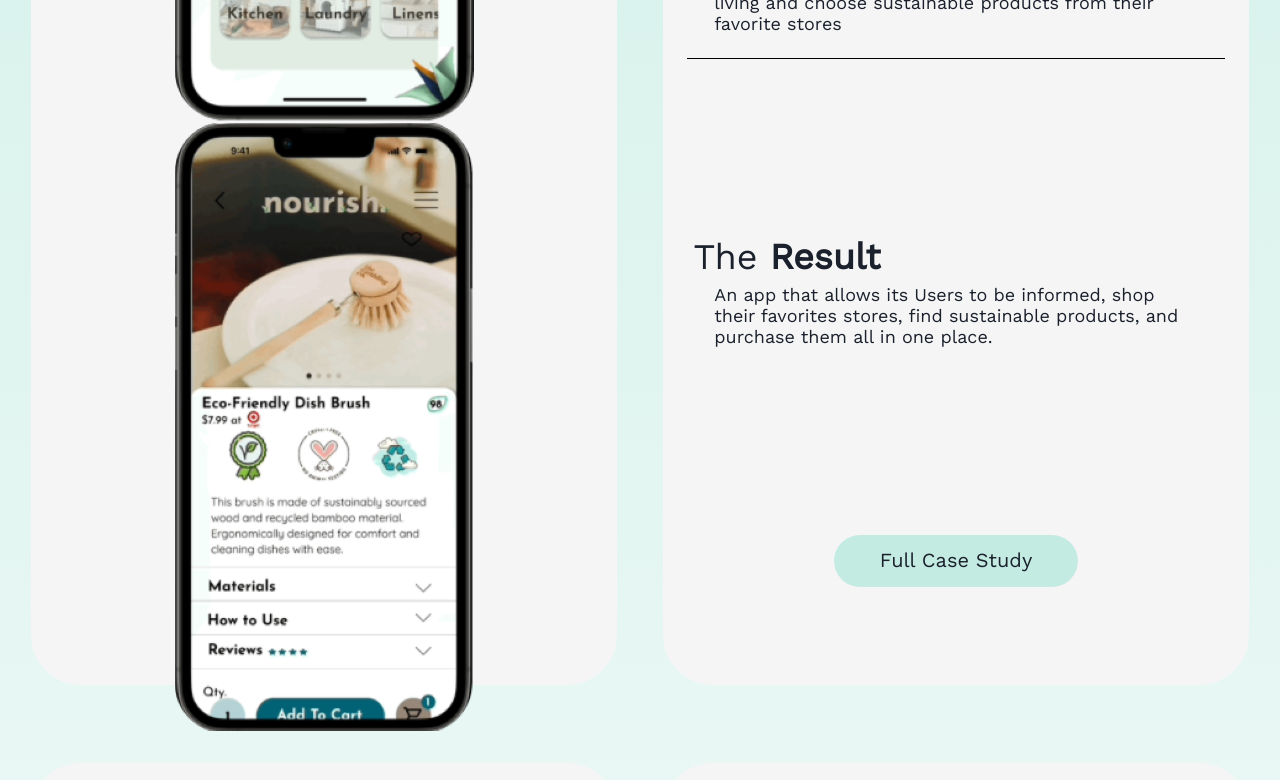
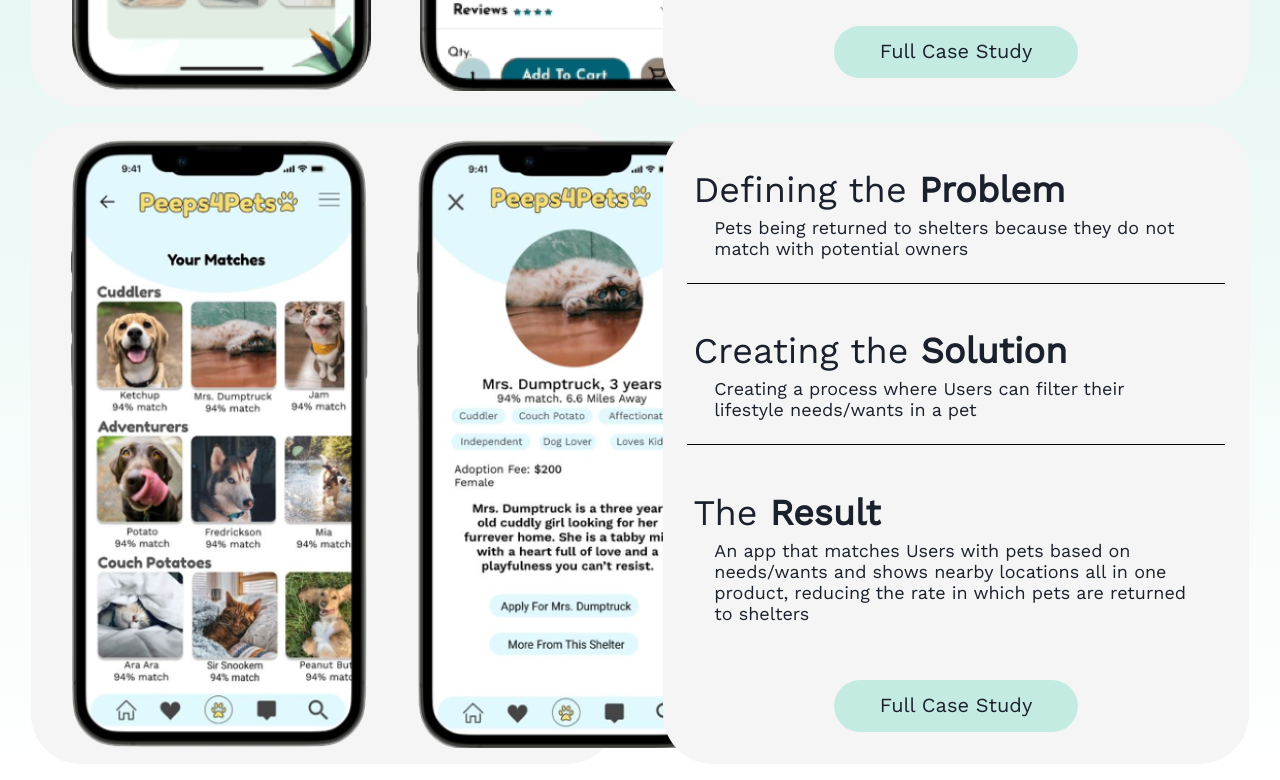
Before and after one commit to azwethinkweizkd/legendary-barnacle, a React (Create React App) app: page / in a window 1280 px wide. Shown: the part 1220-2000 px from the top of the page. Built offline with nearby package versions, Linux system fonts and the light colour scheme; a web font is replaced by a local one.

Commit message:
added chakra modal and using reach router for page nav, some styles for those modals

```diff
--- a/package.json
+++ b/package.json
@@ -6,6 +6,7 @@
     "@chakra-ui/react": "^2.5.2",
     "@emotion/react": "^11.10.6",
     "@emotion/styled": "^11.10.6",
+    "@reach/router": "^1.3.4",
     "@testing-library/jest-dom": "^5.16.5",
     "@testing-library/react": "^13.4.0",
     "@testing-library/user-event": "^13.5.0",
--- a/src/App.js
+++ b/src/App.js
@@ -1,12 +1,18 @@
-import { BackgroundGradient } from "./components/background-gradient/background-gradient";
+import React from "react";
+import { Router } from "@reach/router";
+
 import { NavBar } from "./components/nav-bar/nav-bar";
 import { HomePage } from "./pages/home-page/home-page";
+import { AboutMe } from "./pages/about-page/about-me";
+
 function App() {
   return (
     <div className="App">
-      <BackgroundGradient />
       <NavBar />
-      <HomePage />
+      <Router>
+        <HomePage path="/" />
+        <AboutMe path="/about-me" />
+      </Router>
     </div>
   );
 }
--- a/src/components/nav-bar/nav-bar.js
+++ b/src/components/nav-bar/nav-bar.js
@@ -7,10 +7,18 @@ export const NavBar = () => {
     <StyledNav>
       <BPNavImg />
       <LinksDiv>
-        <BaseNavLink color={`#9FFF8F`}>Work</BaseNavLink>
-        <BaseNavLink color={`#FF8FE6`}>About</BaseNavLink>
-        <BaseNavLink color={`#F3FF6C`}>Contact</BaseNavLink>
-        <BaseNavLink color={`#FFCE31`}>Resume</BaseNavLink>
+        <BaseNavLink color={`#9FFF8F`} to="/">
+          Work
+        </BaseNavLink>
+        <BaseNavLink color={`#FF8FE6`} to="/about-me">
+          About
+        </BaseNavLink>
+        <BaseNavLink color={`#F3FF6C`} to="/about-me">
+          Contact
+        </BaseNavLink>
+        <BaseNavLink color={`#FFCE31`} to="/about-me">
+          Resume
+        </BaseNavLink>
       </LinksDiv>
     </StyledNav>
   );
--- a/src/components/nav-bar/nav-links.js
+++ b/src/components/nav-bar/nav-links.js
@@ -1,7 +1,7 @@
 import styled from "styled-components";
-import { Link } from "react-scroll/modules";
+import { Link as ReachLink } from "@reach/router";
 
-export const BaseNavLink = styled(Link)`
+export const BaseNavLink = styled(ReachLink)`
   background: transparent;
   font-family: "Work Sans";
   font-style: light;
--- a/src/components/project-grid/project-grid.js
+++ b/src/components/project-grid/project-grid.js
@@ -1,4 +1,12 @@
 import styled from "styled-components";
+import {
+  Modal,
+  ModalOverlay,
+  ModalContent,
+  ModalHeader,
+  ModalBody,
+  useDisclosure,
+} from "@chakra-ui/react";
 import { CustomPageBtn } from "../custom-buttons/page-button";
 import {
   DeatilSection,
@@ -7,10 +15,21 @@ import {
   DetailTitleSpan,
 } from "./project-details";
 import { ProjectScreenshotImg } from "./project-images";
+import { useState } from "react";
 
-export const ProjectInformation = () => (
+export const ProjectInformation = () => {
+  const [projectClicked, setProjectClicked] = useState();
+  const { isOpen, onOpen, onClose } = useDisclosure();
+
+  const handleProjectModalOpen = (e) => {
+    e.preventDefault();
+    setProjectClicked(e.target.id);
+    onOpen();
+  };
+  return (
+    <>
       <TwoColumnGridDiv>
-    <GridCell>
+        <GridCell onClick={handleProjectModalOpen} id="nourish">
           <ProjectScreenshotImg
             src={process.env.PUBLIC_URL + "/images/nourish2.png"}
           />
@@ -33,8 +52,8 @@ export const ProjectInformation = () => (
               Creating the <DetailTitleSpan>Solution</DetailTitleSpan>
             </DetailTitle>
             <Details>
-          A process in which Users can learn about sustainable living and choose
-          sustainable products from their favorite stores
+              A process in which Users can learn about sustainable living and
+              choose sustainable products from their favorite stores
             </Details>
           </DeatilSection>
           <DeatilSection none={true}>
@@ -43,12 +62,13 @@ export const ProjectInformation = () => (
             </DetailTitle>
             <Details>
               An app that allows its Users to be informed, shop their favorites
-          stores, find sustainable products, and purchase them all in one place.
+              stores, find sustainable products, and purchase them all in one
+              place.
             </Details>
           </DeatilSection>
           <CustomPageBtn color="#FF8FE6">Full Case Study</CustomPageBtn>
         </GridCellDetails>
-    <GridCell>
+        <GridCell onClick={handleProjectModalOpen} id="p4p2">
           <ProjectScreenshotImg
             src={process.env.PUBLIC_URL + "/images/P4P2-removebg-preview.png"}
           />
@@ -57,7 +77,6 @@ export const ProjectInformation = () => (
           />
         </GridCell>
         <GridCellDetails>
-      {" "}
           <DeatilSection>
             <DetailTitle>
               Defining the <DetailTitleSpan>Problem</DetailTitleSpan>
@@ -72,8 +91,8 @@ export const ProjectInformation = () => (
               Creating the <DetailTitleSpan>Solution</DetailTitleSpan>
             </DetailTitle>
             <Details>
-          Creating a process where Users can filter their lifestyle needs/wants
-          in a pet
+              Creating a process where Users can filter their lifestyle
+              needs/wants in a pet
             </Details>
           </DeatilSection>
           <DeatilSection none={true}>
@@ -82,14 +101,36 @@ export const ProjectInformation = () => (
             </DetailTitle>
             <Details>
               An app that matches Users with pets based on needs/wants and shows
-          nearby locations all in one product, reducing the rate in which pets
-          are returned to shelters
+              nearby locations all in one product, reducing the rate in which
+              pets are returned to shelters
             </Details>
           </DeatilSection>
           <CustomPageBtn color="#FF8FE6">Full Case Study</CustomPageBtn>
         </GridCellDetails>
       </TwoColumnGridDiv>
+      <Modal
+        onClose={onClose}
+        isOpen={isOpen}
+        isCentered
+        blockScrollOnMount={true}
+      >
+        <ModalOverlay />
+        <StyledModalContent>
+          <StyledModalHeader>
+            {projectClicked === "nourish"
+              ? "Over the course of three weeks, Nourish"
+              : "Designed over a three week time frame, Peeps For Pets"}
+          </StyledModalHeader>
+          <StyledModalBody>
+            {projectClicked === "nourish"
+              ? "was developed through a range of research methodolgies to create a system that improved the shopping experience of sustainable shoppers. Nourish allows Users to browse, filter, favorite, check out, and choose a pickup location in the app.  It also features a greenscore on products and how to have a more sustainable living. This process eliminates the frustration of finding quality sustainable items which are also affordable and places them into one user friendly app. "
+              : "removed the hassle of lengthy pet adoption processes, combined it into a more refined and easy to use app to match Users to a pet based on their needs, wants, and lifestyle. With the excessive rate at which pets are returned, Peeps For Pets helps decrease how many pets are returned by matching potential pet owners to a pet that they feel is bet suited for them and vice versa. By filling out a pet profile, Users can customize their features and be matched with a pet instantly in shelters near them. A profile of the pet which they choose is then displayed on the app with a description and option to apply."}
+          </StyledModalBody>
+        </StyledModalContent>
+      </Modal>
+    </>
   );
+};
 
 const TwoColumnGridDiv = styled.div`
   display: grid;
@@ -100,25 +141,55 @@ const TwoColumnGridDiv = styled.div`
 `;
 
 const GridCell = styled.div`
+  display: flex;
   width: 95%;
-  height: 95%;
+  height: 100%;
   padding: 1rem;
   border-radius: 50px;
   text-align: center;
   margin: auto;
   background-color: whitesmoke;
+  cursor: pointer;
 `;
 
 const GridCellDetails = styled(GridCell)`
-  display: flex;
   flex-direction: column;
   justify-content: space-around;
-  width: 95%;
-  height: 95%;
-  padding: 1rem;
-  border-radius: 50px;
   text-align: left;
   margin: auto auto;
-  background-color: whitesmoke;
   grid-auto-rows: 250px;
+  cursor: default;
 `;
+const StyledModalContent = styled(ModalContent)`
+  width: 100%;
+  height: 75%;
+`;
+
+const StyledModalHeader = styled(ModalHeader)`
+  font-family: "Work Sans";
+  font-style: normal;
+  font-weight: 500;
+  font-size: 36px;
+  line-height: 42px;
+  text-align: center;
+
+  color: #000000;
+`;
+
+const StyledModalBody = styled(ModalBody)`
+  font-family: "Work Sans";
+  font-style: normal;
+  font-weight: 300;
+  font-size: 24px;
+  line-height: 28px;
+  text-align: center;
+  padding: 0 78px;
+
+  color: #000000;
+
+  background: radial-gradient(
+    50% 50% at 50% 50%,
+    #9fff8f 0%,
+    rgba(196, 235, 226, 0) 100%
+  );
+`;
--- a/src/components/project-grid/project-images.js
+++ b/src/components/project-grid/project-images.js
@@ -3,6 +3,5 @@ import styled from "styled-components";
 export const ProjectScreenshotImg = styled.img`
   padding: 0 24px;
   margin: auto;
-  max-width: 100vw;
-  max-height: 100vh;
+  max-height: max-content;
 `;
--- a/src/index.css
+++ b/src/index.css
@@ -1,7 +1,14 @@
 body {
   margin: 0;
-  background: #e5e5e5;
   overflow-x: hidden;
   -webkit-font-smoothing: antialiased;
   -moz-osx-font-smoothing: grayscale;
 }
+
+.App {
+  position: absolute;
+  width: 100vw;
+  left: 0px;
+  top: 0px;
+  background: linear-gradient(180deg, #c4ebe2 0%, rgba(196, 235, 226, 0) 100%);
+}
--- a/src/index.js
+++ b/src/index.js
@@ -1,17 +1,18 @@
 import React from "react";
-import ReactDOM from "react-dom/client";
+import { render } from "react-dom";
 import "./index.css";
 import App from "./App";
 import reportWebVitals from "./reportWebVitals";
+
 import { ChakraProvider } from "@chakra-ui/react";
 
-const root = ReactDOM.createRoot(document.getElementById("root"));
-root.render(
+render(
   <React.StrictMode>
     <ChakraProvider>
       <App />
     </ChakraProvider>
-  </React.StrictMode>
+  </React.StrictMode>,
+  document.getElementById("root")
 );
 
 // If you want to start measuring performance in your app, pass a function
--- /dev/null
+++ b/src/pages/about-page/about-me.js
@@ -0,0 +1,5 @@
+export const AboutMe = () => (
+  <div id="about-me">
+    <div>Test</div>
+  </div>
+);
--- a/src/pages/home-page/home-page.js
+++ b/src/pages/home-page/home-page.js
@@ -2,7 +2,8 @@ import { LandingPageTextAndImg } from "../../components/landing-page/landing-pag
 import { ProjectInformation } from "../../components/project-grid/project-grid";
 
 export const HomePage = () => (
-  <>
-    <LandingPageTextAndImg /> <ProjectInformation />
-  </>
+  <div id="home-page">
+    <LandingPageTextAndImg />
+    <ProjectInformation />
+  </div>
 );
```
Also changed, not shown: 1 other file (tests, documents, lock files or other folders). Lines whose indentation alone changed are shown as unchanged.
